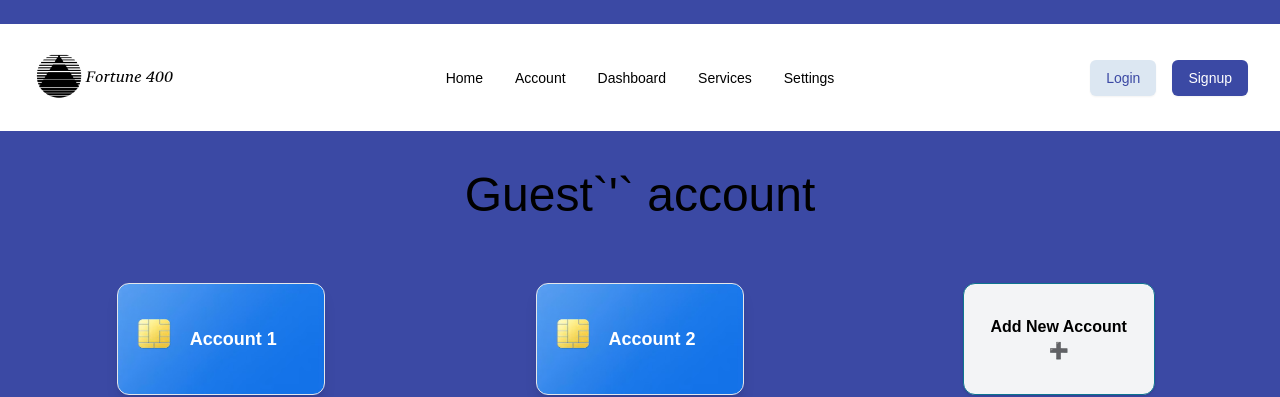
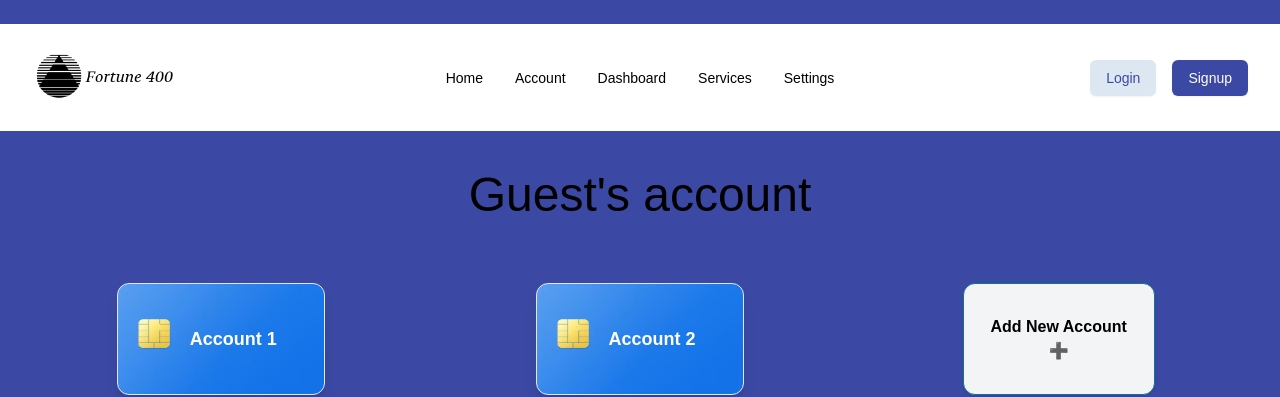
Before and after one commit to LorrellW/Commerce-Bank-App, a Next.js app in the folder fortune400/: page /pages/account in a window 1280 px wide. Shown: the top 397 px of the page. Built offline with nearby package versions, Linux system fonts and the light colour scheme; no server answers.

Commit message:
Update page.tsx

```diff
--- a/fortune400/src/app/pages/account/page.tsx
+++ b/fortune400/src/app/pages/account/page.tsx
@@ -53,7 +53,7 @@ export default function AccountPage() {
   return (
     <section className="px-6 py-10">
       <h1 className="text-5xl text-center font-light text-black pb-16">
-      {user ? `${user.firstName} ${user.lastName}` : "Guest"}`&apos;` account
+      {user ? `${user.firstName} ${user.lastName}` : "Guest"}&apos;s account
       </h1>
 
       <div className="grid grid-cols-3 gap-6 place-items-center mb-12">
```
